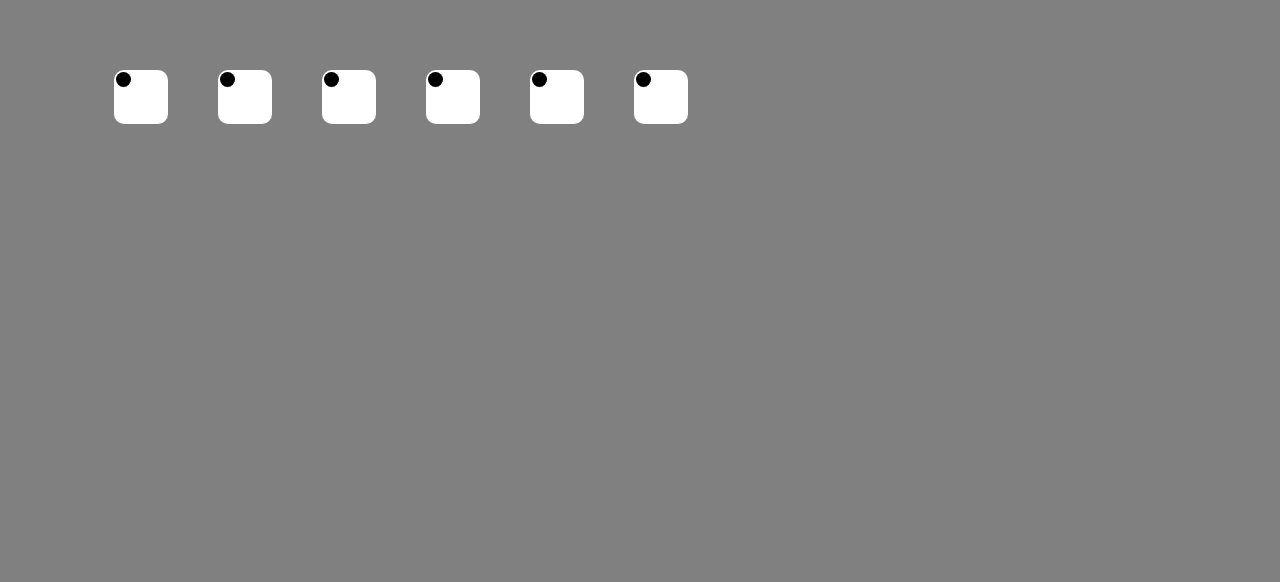
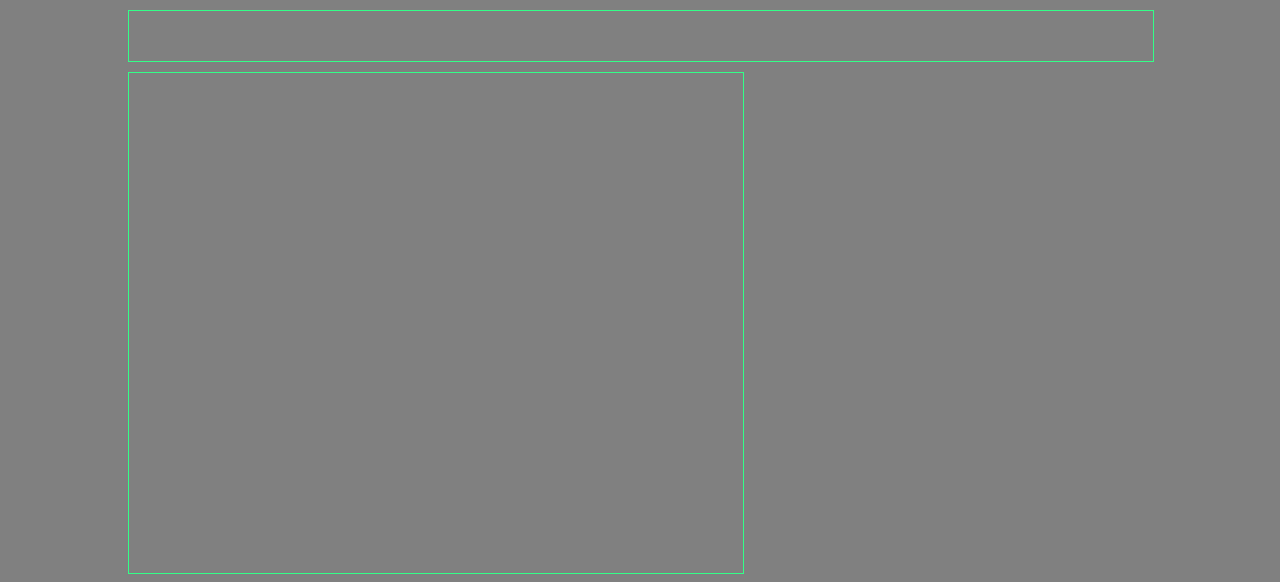
Before and after one commit to yale8848/flex-demo, a website: page index.html in a window 1280 px wide. Shown: the top 582 px of the page. Drawn offline with nearby package versions, Linux system fonts and the light colour scheme.

Commit message:
add libs

```diff
--- a/Gruntfile.js
+++ b/Gruntfile.js
@@ -33,7 +33,7 @@ module.exports = function(grunt) {
     const DIR = __dirname; // path.resolve(__dirname, "..");
     var config = {
         tmp: '.tmp',
-        src: DIR + '/src',
+        src: DIR + '.',
         dist: DIR + '/public'
     };
 
@@ -48,7 +48,7 @@ module.exports = function(grunt) {
         less: {
             dist: {
                 options: {
-                    paths: ['<%= config.src %>/css'],
+                    paths: ['./css'],
                     plugins: [
                         new(require('less-plugin-autoprefix'))({ browsers: ["> 1%", "last 5 versions"] })
                     ],
@@ -57,8 +57,8 @@ module.exports = function(grunt) {
                     expand: true,
                     dot: true,
                     ext: '.css',
-                    cwd: '<%= config.src %>/less',
-                    dest: '<%= config.dist %>/css',
+                    cwd: './less',
+                    dest: './css',
                     src: [
                         '*.less'
                     ]
@@ -67,10 +67,17 @@ module.exports = function(grunt) {
         },
 
         watch: {
+            css: {
+                // We watch and compile less files as normal but don't live reload here
+                files: ['./less/**/*.less'],
+                tasks: ['less'],
+            },
 
             options: {
                 livereload: lrPort
             },
+
+
             // '**' 表示包含所有的子目录
             // '*' 表示包含所有的文件
             files: ['index.html', './css/*', './js/*', './img/**/*']
@@ -97,6 +104,7 @@ module.exports = function(grunt) {
     });
 
     grunt.registerTask('static', [
+        'less',
         'connect',
         'watch'
     ]);
--- a/index.html
+++ b/index.html
@@ -5,31 +5,46 @@
     <title></title>
     <meta charset="UTF-8">
     <meta name="viewport" content="width=device-width, initial-scale=1">
+
+    <!--[if lt IE 9]>
+   <script src="//lftresource.oss-cn-qingdao.aliyuncs.com/cdn/lib/html5shiv/html5shiv.min.js" type="text/javascript"></script>
+</script>
+<![endif]-->
     <link href="./css/style.css" rel="stylesheet">
 </head>
 
 <body>
     <div class="wrapper">
-        <div class="box box1">
-            <span class="item"></span>
+        <div class="menu">
+
         </div>
-        <div class="box box1">
-            <span class="item"></span>
+        <div class="content">
+
         </div>
-        <div class="box box1">
-            <span class="item"></span>
-        </div>
-        <div class="box box1">
-            <span class="item"></span>
-        </div>
-        <div class="box box1">
-            <span class="item"></span>
-        </div>
-        <div class="box box1">
-            <span class="item"></span>
+        <div class="right">
+            <div class="top">
+            </div>
+            <div class="bottom">
+            </div>
         </div>
     </div>
 
 </body>
 
+<script src="//lftresource.oss-cn-qingdao.aliyuncs.com/cdn/lib/jquery/jquery-1.10.1.min.js" type="text/javascript"></script>
+
+<!--[if lte IE 9]>
+<script src="//lftresource.oss-cn-qingdao.aliyuncs.com/cdn/lib/IE9.js" type="text/javascript"></script>
+<script src="//lftresource.oss-cn-qingdao.aliyuncs.com/cdn/lib/rem.min.js" type="text/javascript"></script>
+<script src="//lftresource.oss-cn-qingdao.aliyuncs.com/cdn/lib/flexibility/flexibility-1.0.6.js" type="text/javascript"></script>
+
+<script type='text/javascript'>
+    setTimeout(function() {
+        window.resizeBy(1, 0);//fix flexibility bug
+    }, 2000);
+</script>
+<![endif]-->
+
+
+
 </html>
--- /dev/null
+++ b/less/style.less
@@ -0,0 +1,34 @@
+* {
+    padding: 0px;
+    margin: 0px;
+}
+
+body {
+    background-color: gray;
+    display:flex;
+}
+.wrapper{
+     width: 1024px;
+       margin: auto;
+}
+
+.menu{
+    width: 100%;
+    height: 50px;
+    margin-top: 10px;
+    border: 1px solid #33ff88;
+}
+.content{
+       width: 60%;
+    height: 500px;
+    margin-top: 10px;
+    border: 1px solid #33ff88;
+
+}
+.right{
+       width: 20%;
+    height: 800px;
+    margin-top: 10px;
+    border: 1px solid #33ff88;
+
+}
```
Also changed, not shown: css/style.css, js/flexibility.js (renamed from img/flexibility.js).
